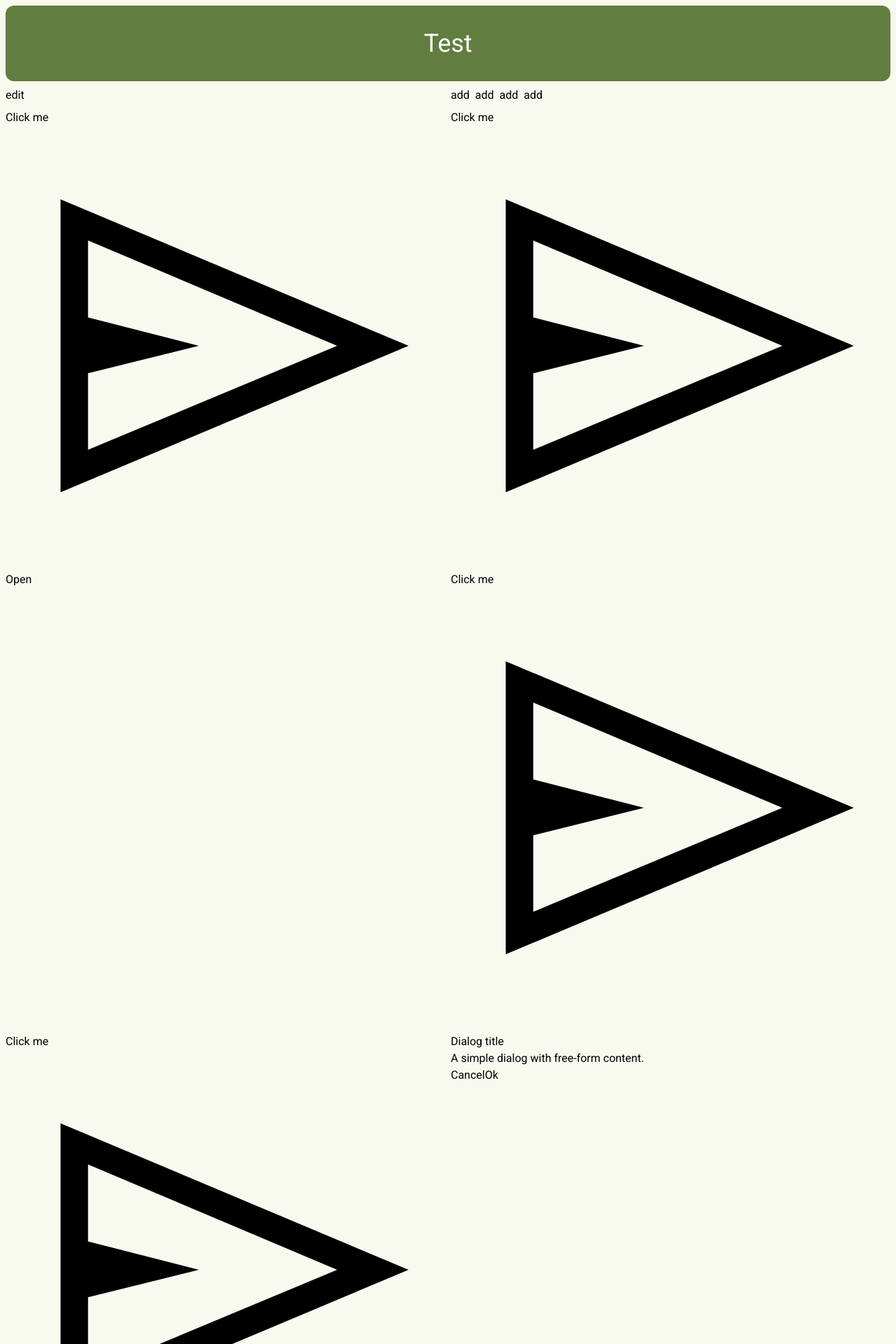
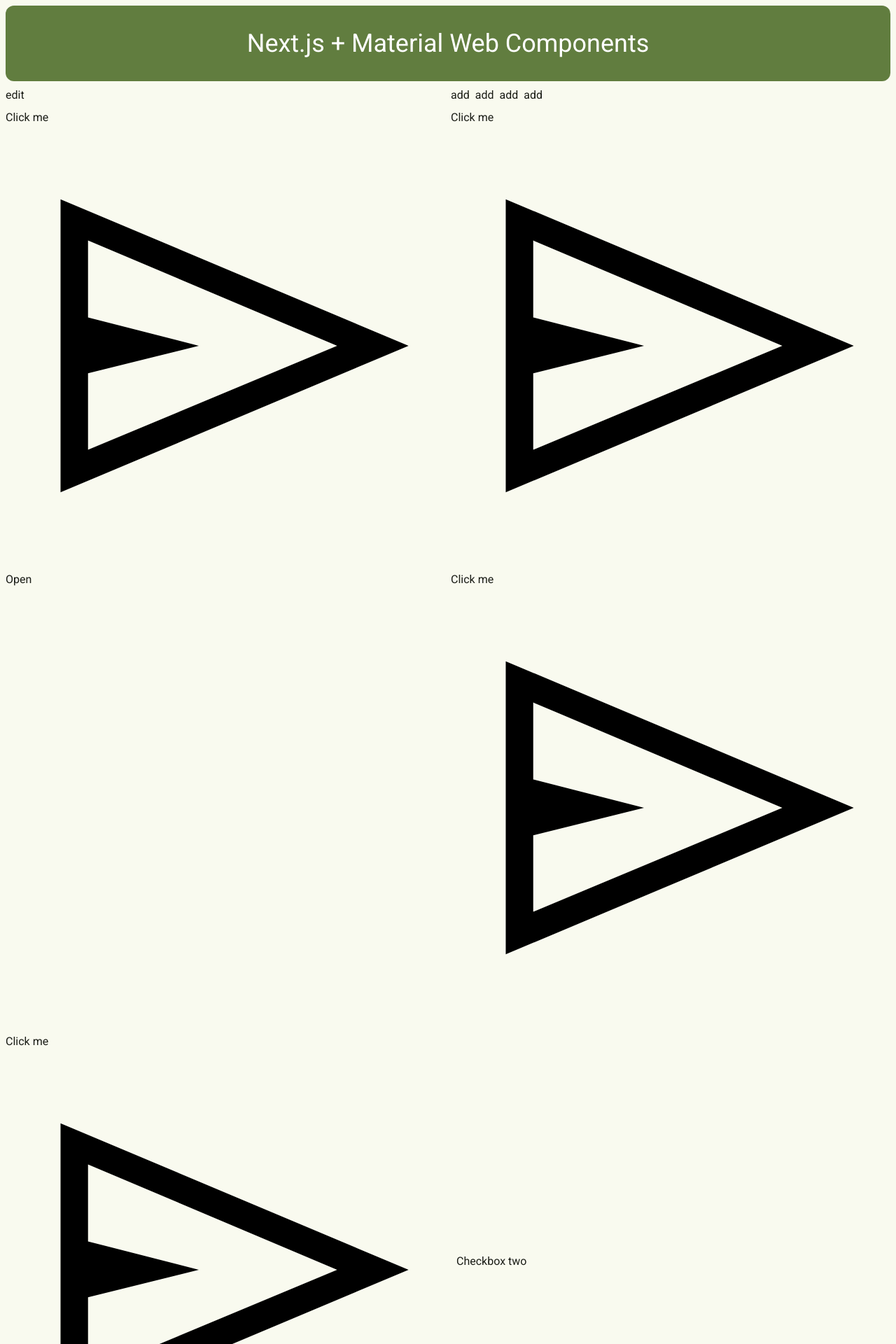
Before and after one commit to a2ke5e1/nextjs-materialweb, a Next.js app: page / in a window 1280 px wide. Shown: the top 1920 px of the page at 70% size. Built offline with nearby package versions, Linux system fonts and the light colour scheme.

Commit message:
feat: Update checkbox component and styles

```diff
--- a/src/app/globals.css
+++ b/src/app/globals.css
@@ -116,4 +116,8 @@
   .text-balance {
     text-wrap: balance;
   }
+
+  body {
+    color: var(--md-sys-color-on-surface)
+  }
 }
--- a/src/app/page.tsx
+++ b/src/app/page.tsx
@@ -11,9 +11,11 @@
   OutlinedIconButton,
   TextButton,
 } from "@/components/button/button";
+import { Checkbox } from "@/components/checkbox/checkbox";
 import { Dialog } from "@/components/dialog/dialog";
 import { Fab } from "@/components/fab/fab";
 import { Icon } from "@/components/icon/icon";
+import { MdCheckbox } from "@material/web/checkbox/checkbox";
 import { MdDialog } from "@material/web/dialog/dialog";
 import { useRef } from "react";
 
@@ -47,7 +49,7 @@
   return (
     <>
       <h2 className="text-center text-on-primary bg-primary-container p-8 m-2 rounded-xl text-display-small">
-        Test
+        Next.js + Material Web Components
       </h2>
       <div className="grid grid-flow-row grid-cols-2 gap-2 m-2">
         <Fab size="medium">
@@ -95,6 +97,15 @@
           </svg>
         </ElevatedButton>
 
+        <div className="flex flex-row gap-2 items-center text-center">
+          <Checkbox id="checkbox-two" touch-target="wrapper"></Checkbox>
+          <label htmlFor="checkbox-two">Checkbox two</label>
+
+          <Checkbox disabled></Checkbox>
+          <Checkbox checked></Checkbox>
+          <Checkbox indeterminate></Checkbox>
+        </div>
+
         <Dialog ref={dialogRef}>
           <div slot="headline">Dialog title</div>
           <form slot="content" method="dialog">
--- /dev/null
+++ b/src/components/checkbox/checkbox.tsx
@@ -0,0 +1,13 @@
+import React from "react";
+import { createComponent } from "@lit/react";
+import { MdCheckbox } from "@material/web/checkbox/checkbox.js";
+
+export const Checkbox = createComponent({
+  tagName: "md-checkbox",
+  elementClass: MdCheckbox,
+  react: React,
+  events: {
+    change: "change",
+    input: "input",
+  },
+});
```
